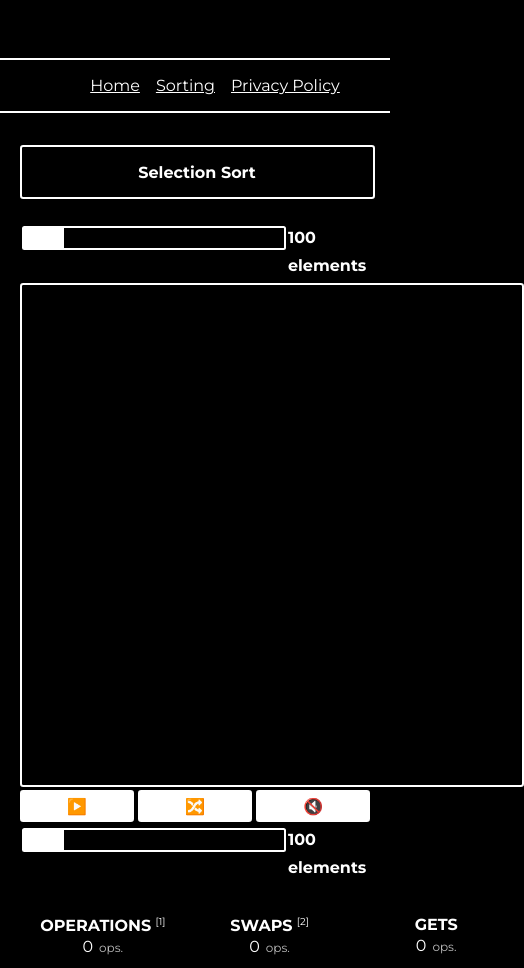
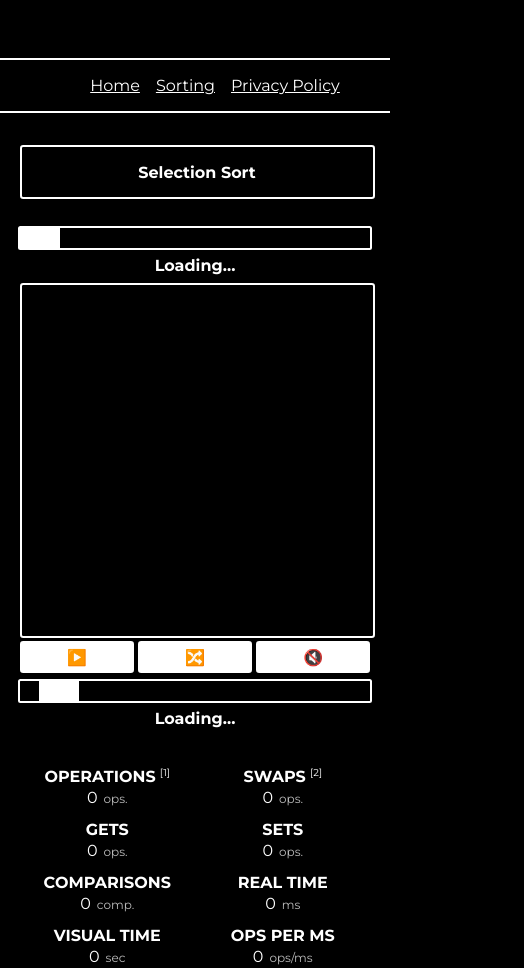
Before and after one commit to ChechuDEV/algorithm-visualiser, an Astro site: page / in a window 390 px wide. Shown: the part 118-1086 px from the top of the page, 524 px wide, since content can reach past the window. Built offline with nearby package versions, Linux system fonts and the light colour scheme; Astro itself is replaced by a stand-in of ours.

Commit message:
✨ Added responsiveness

```diff
--- a/src/components/visualiser/Slider.astro
+++ b/src/components/visualiser/Slider.astro
@@ -13,7 +13,7 @@ const textId = name + "-value";
 
 <div>
   <input type="range" min={min} max={max} value={value} id={sliderId} />
-  <p id={textId}>100 elements</p>
+  <p id={textId}>Loading...</p>
 </div>
 
 <style lang="scss">
@@ -22,6 +22,11 @@ const textId = name + "-value";
     flex-direction: row;
     justify-content: space-between;
     margin: 0;
+    @media (max-width: 764px) {
+        flex-direction: column;
+        justify-content: center;
+        align-items: center;
+    }
 
     p {
       line-height: 1.75em;
@@ -34,6 +39,7 @@ const textId = name + "-value";
       appearance: none;
 
       width: 350px;
+
       height: 20px;
       border-radius: 2.5px;
       background-color: #000;
--- a/src/components/visualiser/Stat.astro
+++ b/src/components/visualiser/Stat.astro
@@ -27,6 +27,10 @@ const id = element.toLocaleLowerCase().replaceAll(" ", "-");
     align-items: center;
     gap: 5px;
 
+    @media (max-width: 764px) {
+           flex: 1 0 50%;
+
+    }
     .mag {
       p {
         display: inline-block;
--- a/src/components/visualiser/Visualizer.astro
+++ b/src/components/visualiser/Visualizer.astro
@@ -6,10 +6,10 @@ let ref:number = 1;
 ---
 
 <div class="visualizer">
-  <Slider name="element" max={100} min={10} value={10}/>
+  <Slider name="element" max={80} min={0} value={0}/>
   <div id="alg-window" class="window"></div>
   <Controller/>
-  <Slider name="speed" max={100} min={10} value={4}/>
+  <Slider name="speed" max={100} min={4} value={10}/>
 
   <div class="stats">
     <Stat element="Operations" unit="ops." ref={ref++}/>
@@ -28,6 +28,7 @@ let ref:number = 1;
   </div>
 </div>
 
+
 <style lang="scss" is:global>
   .visualizer {
     display: flex;
@@ -41,7 +42,7 @@ let ref:number = 1;
 
   .window {
     width: 500px;
-    height: 500px;
+    aspect-ratio: 1;
     border: 0.15rem solid white;
     border-radius: 0.2em;
     margin: 0;
@@ -49,16 +50,16 @@ let ref:number = 1;
     justify-content: flex-end;
     align-items: flex-end;
 
+    @media (max-width: 764px) {
+        width: 100%;
+    }
+
     .bar {
       width: var(--elements);
       height: var(--height);
       background-color: white;
     }
   }
-
-
-
-
 
   .stats {
     width: 500px;
@@ -69,6 +70,9 @@ let ref:number = 1;
     line-height: 0;
     gap: 1em 0;
     padding: 2em 0 1em;
+    @media (max-width: 764px) {
+        width: 100%;
+    }
   }
   .info {
     width: 500px;
@@ -79,6 +83,10 @@ let ref:number = 1;
     sup {
         font-size: 10px;
     }
+
+    @media (max-width: 764px) {
+        width: 100%;
+    }
   }
 
 
--- a/src/components/visualiser/sortnav/SortNavLink.astro
+++ b/src/components/visualiser/sortnav/SortNavLink.astro
@@ -14,8 +14,12 @@ const active = Astro.url.pathname == href ? "active" : "";
 
 <style lang="scss">
   li a {
-    width: max(175px, 100%);
+    width: 175px;
     height: 50px;
+@media (max-width: 764px) {
+        width: 100%;
+    }
+
 
     display: flex;
     justify-content: center;
```
